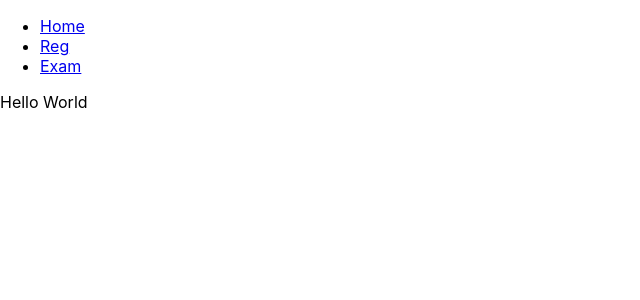
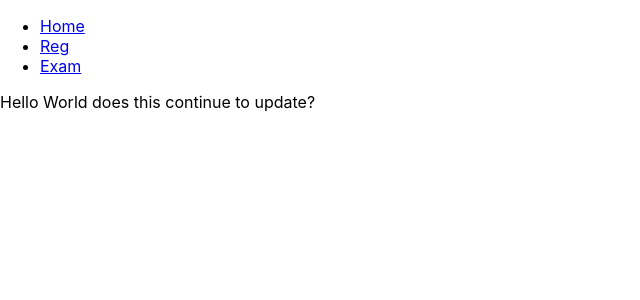
Before and after one commit to Chicago19/team-17, a React (Create React App) app in the folder my-app/: page /exam in a window 1280 px wide. Shown: the top 300 px of the page, without its empty margins (0-640 px from the left). Built offline with nearby package versions, Linux system fonts and the light colour scheme.

Commit message:
added text to exam file

```diff
--- a/my-app/package.json
+++ b/my-app/package.json
@@ -7,6 +7,7 @@
     "react": "^16.9.0",
     "react-bootstrap": "^1.0.0-beta.12",
     "react-dom": "^16.9.0",
+    "react-inputs-validation": "^4.0.2",
     "react-router-dom": "^5.0.1",
     "react-scripts": "3.1.2"
   },
--- a/my-app/src/Exam.js
+++ b/my-app/src/Exam.js
@@ -29,7 +29,7 @@ export default class Exam extends Component {
 
   render() {
     return (
-      <div>Hello World</div>
+      <div>Hello World does this continue to update?</div>
 
     );
   }
```
Also changed, not shown: 1 other file (tests, documents, lock files or other folders).
